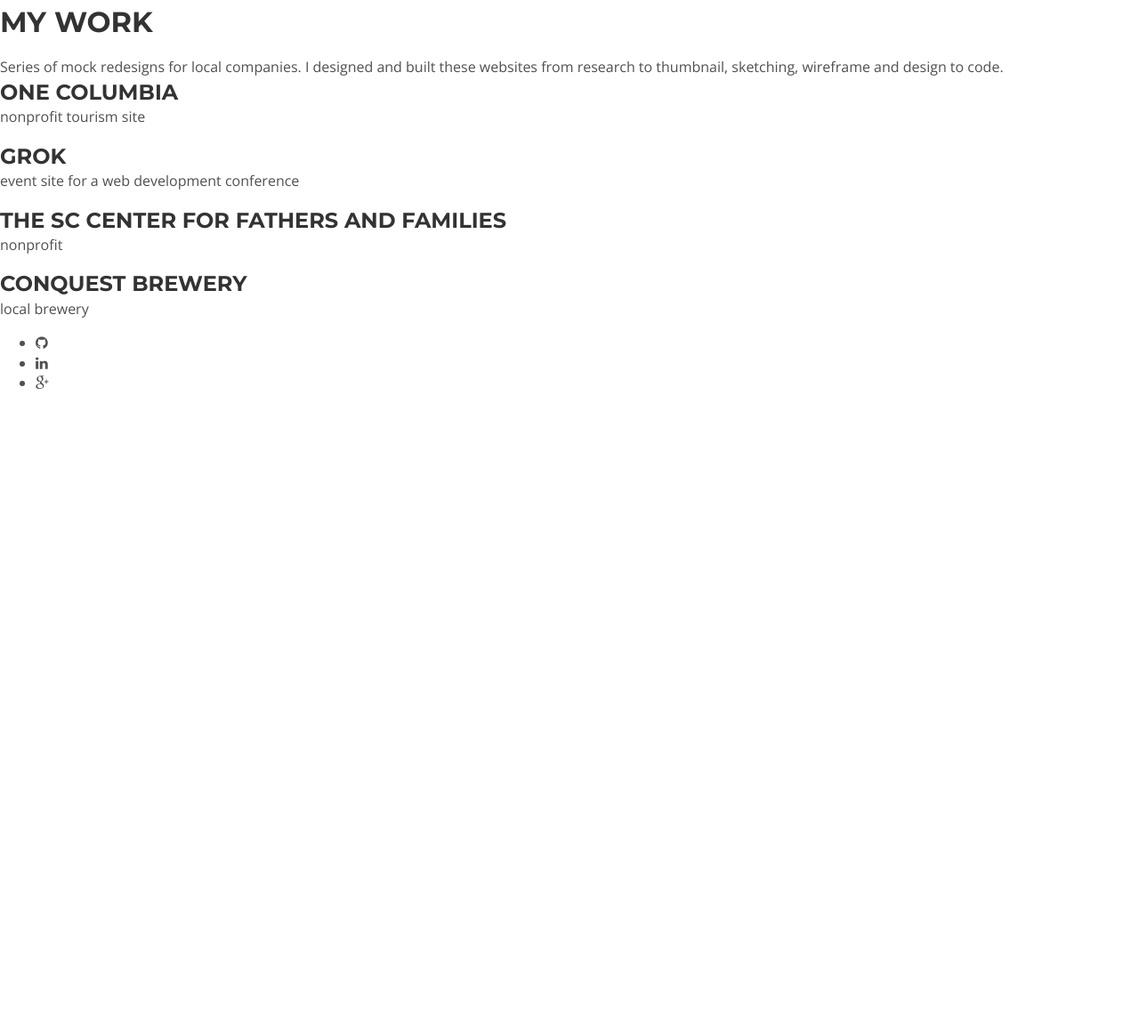
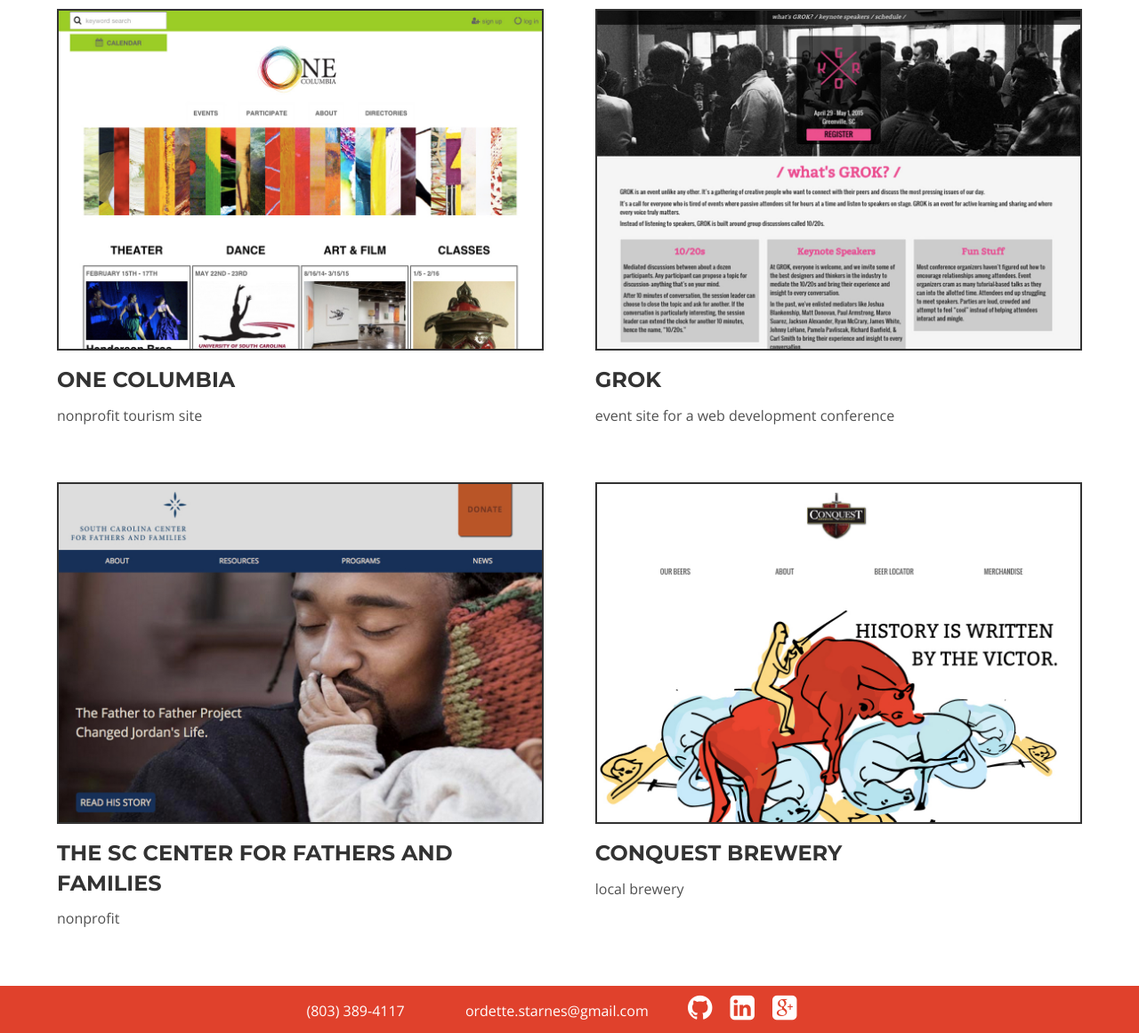
Before and after one commit to abbystarnes/Portfolio, a plain HTML site: page index.html in a window 1280 px wide. Shown: the part 539-1700 px from the top of the page at 89% size. Before the commit the page ends 997 px from the top, so only its background shows below. Drawn offline with nearby package versions, Linux system fonts and the light colour scheme.

Commit message:
styling and layout initial complete

```diff
--- a/SCSS/_hero.scss
+++ b/SCSS/_hero.scss
@@ -2,10 +2,10 @@
 
 
 
-img {
+.profile {
 	float: left;
 	max-width: 45%;
-	max-height: 200px;
+	max-height: 150px;
 	border-radius: 50%;
 	margin-right: 5%;
 }
--- /dev/null
+++ b/SCSS/_work.scss
@@ -0,0 +1,48 @@
+
+
+.work {
+	width: 100%;
+}
+
+.works {
+	p {
+		margin-bottom: 3em;
+	}
+
+
+}
+
+
+.frame {
+	border: 2px solid $headers;
+	margin-bottom: 1em;
+
+
+}
+
+
+.website {
+	@include breakpoint ($med) {
+		width: 47.5%;
+		float: left;
+
+	}
+
+	h2 {
+		margin-bottom: .5em;
+	}
+
+}
+
+
+.first {
+	@include breakpoint ($med) {
+		margin-right: 5%;
+
+	}
+}
+
+.innerWrapper {
+	width: 90%;
+	margin: 0 auto;
+}
--- a/SCSS/main.scss
+++ b/SCSS/main.scss
@@ -15,6 +15,7 @@
 @import "base";
 @import "hero";
 @import "tools";
+@import "work";
 
 
 html {
--- a/SCSS/nav.scss
+++ b/SCSS/nav.scss
@@ -1,8 +1,12 @@
 
-nav {
+.hf {
 	background-color: $highlighta;
 	padding-top: 2em;
 	padding-bottom: .5em;
+
+	@include breakpoint ($med) {
+		padding-top: 0em;
+		}
 
 }
 
@@ -11,6 +15,14 @@ nav {
 	padding-right: 5%;
 	color: $textondark;
 	margin: 0px;
+	@include breakpoint ($med) {
+		text-align: center;
+		}
+
+
+		@include breakpoint ($med) {
+		width: 100%;
+		}
 
 
 	li {
@@ -19,8 +31,15 @@ nav {
 		font-size: 1em;
 		width: 100%;
 		margin-bottom: 1em;
-		&:last-child {
-		 margin-bottom: none;
+			&:last-child {
+			 margin-bottom: none;
+			}
+
+		@include breakpoint ($med) {
+		display:inline;
+
+
+
 		}
 	}
 	text-align: right;
@@ -28,11 +47,24 @@ nav {
 }
 
 
+.number {
+
+		@include breakpoint ($med) {
+		margin-right: 4em;
+		}
+}
+
 .contacticons {
 	display: inline-block;
 	li {
 		font-size: 2em;
-		padding-right: 20px;
+		padding-right: .5em;
 		display: inline;
 	}
+
 }
+
+
+.fa {
+	vertical-align: middle;
+}
--- a/index.html
+++ b/index.html
@@ -21,9 +21,9 @@
         <![endif]-->
 
         <!-- Add your site or application content here -->
-        <nav>
+        <nav class="hf">
             <ul class="contact">
-                <li>(803) 389-4117</li>
+                <li class="number">(803) 389-4117</li>
 
                 <li>ordette.starnes@gmail.com</li>
 
@@ -39,7 +39,7 @@
 
         <article class="hero">
 
-                <img src="img/profile.jpg" alt="Photo of Abby">
+                <img  class="profile" src="img/profile.jpg" alt="Photo of Abby">
 
 
             <div class="introtext">
@@ -56,39 +56,39 @@
             <p>CSS3, HTML5, jQuery, SASS, responsive design GitHub, Photoshop, Illustrator</p>
         </article>
 
-         <section>
+         <section class="works clearfix innerWrapper">
 
             <h1>My  Work</h1>
             <p>Series of mock redesigns for local companies. I designed and built these websites from research to thumbnail, sketching, wireframe and design to code.</p>
 
-            <article>
-                <div>
-                    <img src="" alt="">
-                </div>
+            <article class="website first">
+                <a href="http://abbystarnes.github.io/OC2/"><div class="frame">
+                    <img class="work" src="img/columbia.jpg" alt="">
+                </div></a>
                 <h2>One Columbia</h2>
                 <p>nonprofit tourism site</p>
             </article>
 
-            <article>
-                <div>
-                    <img src="" alt="">
-                </div>
+            <article class="website">
+                <a href="http://abbystarnes.github.io/GROK/"><div class="frame">
+                    <img class="work" src="img/grok.jpg" alt="">
+                </div></a>
                 <h2>GROK</h2>
                 <p>event site for a web development conference</p>
             </article>
 
-            <article>
-                <div>
-                    <img src="" alt="">
-                </div>
+            <article class="website first">
+                <a href="http://abbystarnes.github.io/SCFathers/"><div class="frame">
+                    <img class="work" src="img/father.jpg" alt="">
+                </div></a>
                 <h2>The SC Center for Fathers and Families</h2>
                 <p>nonprofit</p>
             </article>
 
-            <article>
-                <div>
-                    <img src="" alt="">
-                </div>
+            <article class="website">
+                <a href="http://abbystarnes.github.io/conquest/"><div class="frame">
+                    <img class="work" src="img/conquest.jpg" alt="">
+                </div></a>
                 <h2>Conquest Brewery</h2>
                 <p>local brewery</p>
             </article>
@@ -96,11 +96,19 @@
         </section>
 
 
-        <footer>
-            <ul>
-                <li><i class="fa fa-github"></i></li>
-                <li><i class="fa fa-linkedin"></i></li>
-                <li><i class="fa fa-google-plus"></i></li>
+        <footer class="hf">
+              <ul class="contact">
+                <li class="number">(803) 389-4117</li>
+
+                <li>ordette.starnes@gmail.com</li>
+
+                <li>
+                    <ul class="contacticons">
+                        <li><i class="fa fa-github"></i></li>
+                        <li><i class="fa fa-linkedin-square"></i></li>
+                        <li><i class="fa fa-google-plus-square"></i></li>
+                    </ul>
+                </li>
             </ul>
         </footer>
 
```
Also changed, not shown: css/main.css, css/nav.css, img/columbia.jpg (added), img/conquest.jpg (added), img/father.jpg (added), img/grok.jpg (added), 1 other file.
